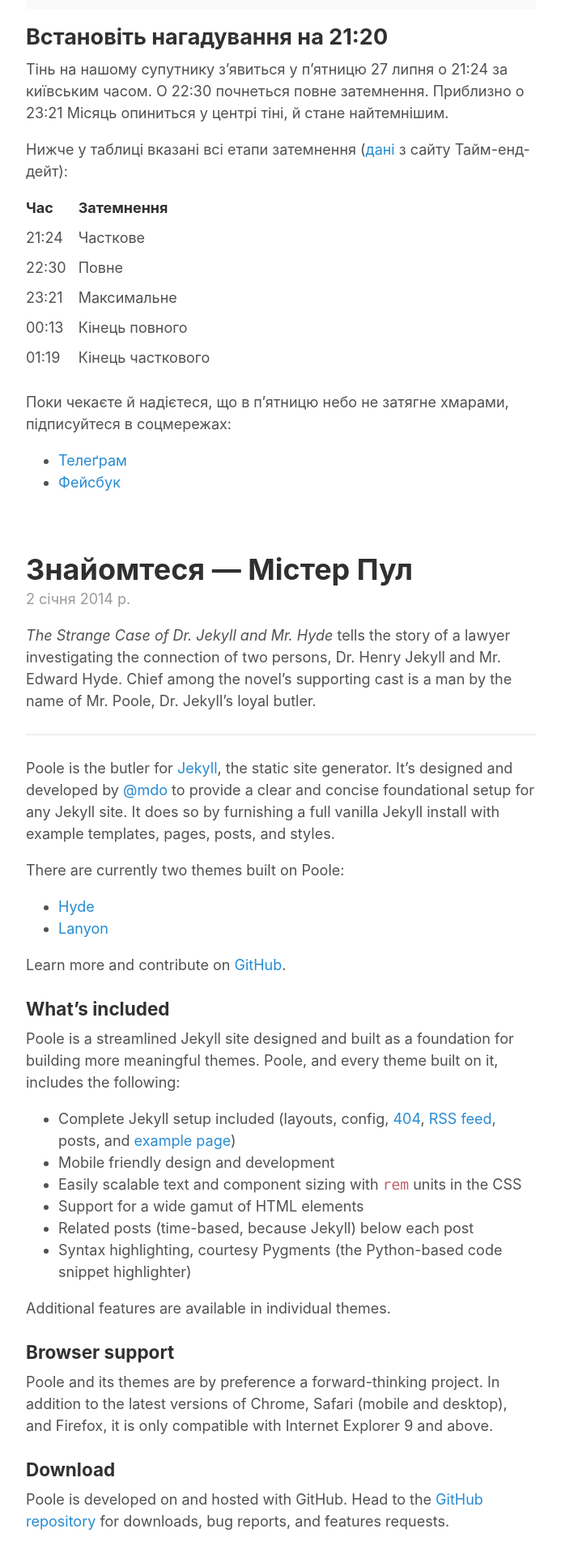
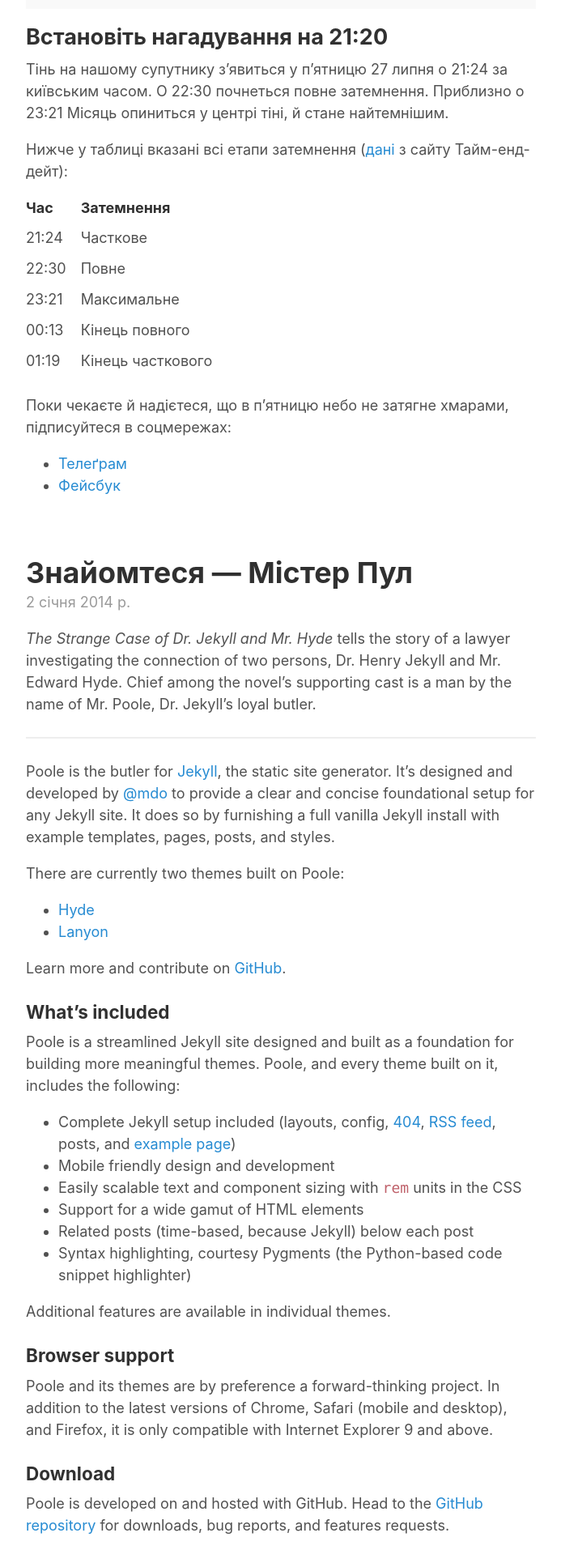
Before and after one commit to pnmrnko/pnmrnko.github.io, a Jekyll site: the page built from index.html, in a window 1280 px wide. Shown: the part 1714-3628 px from the top of the page at 81% size, without its empty margins (293-986 px from the left). Built offline with Jekyll 4.4.1, drawn with Linux system fonts in a browser that asks for light colours; the list of posts is cut into pages by our own code.

Commit message:
replace px to rem

```diff
--- a/_sass/_base.scss
+++ b/_sass/_base.scss
@@ -158,7 +158,7 @@ table {
 
 td,
 th {
-  padding: 0 15px 10px 0;
+  padding: 0 1rem .6rem 0;
 }
 
 th {
```
